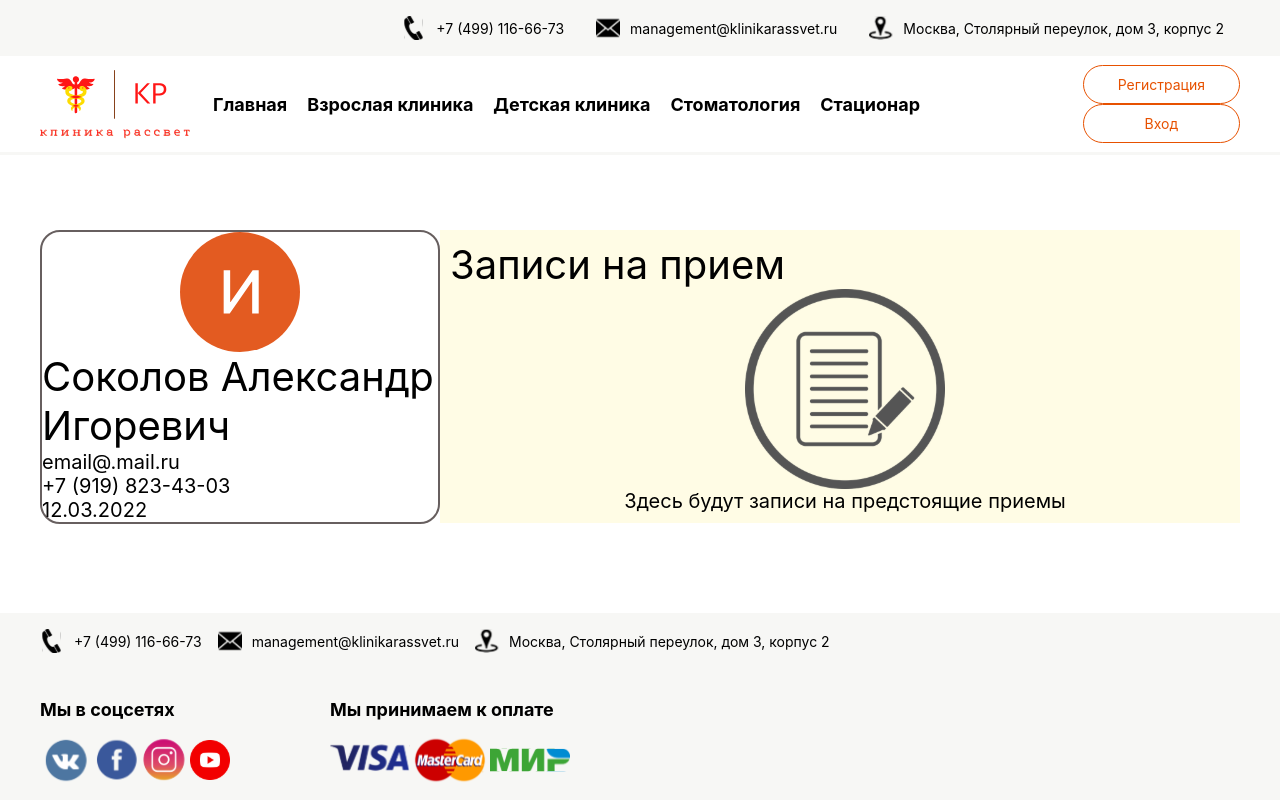
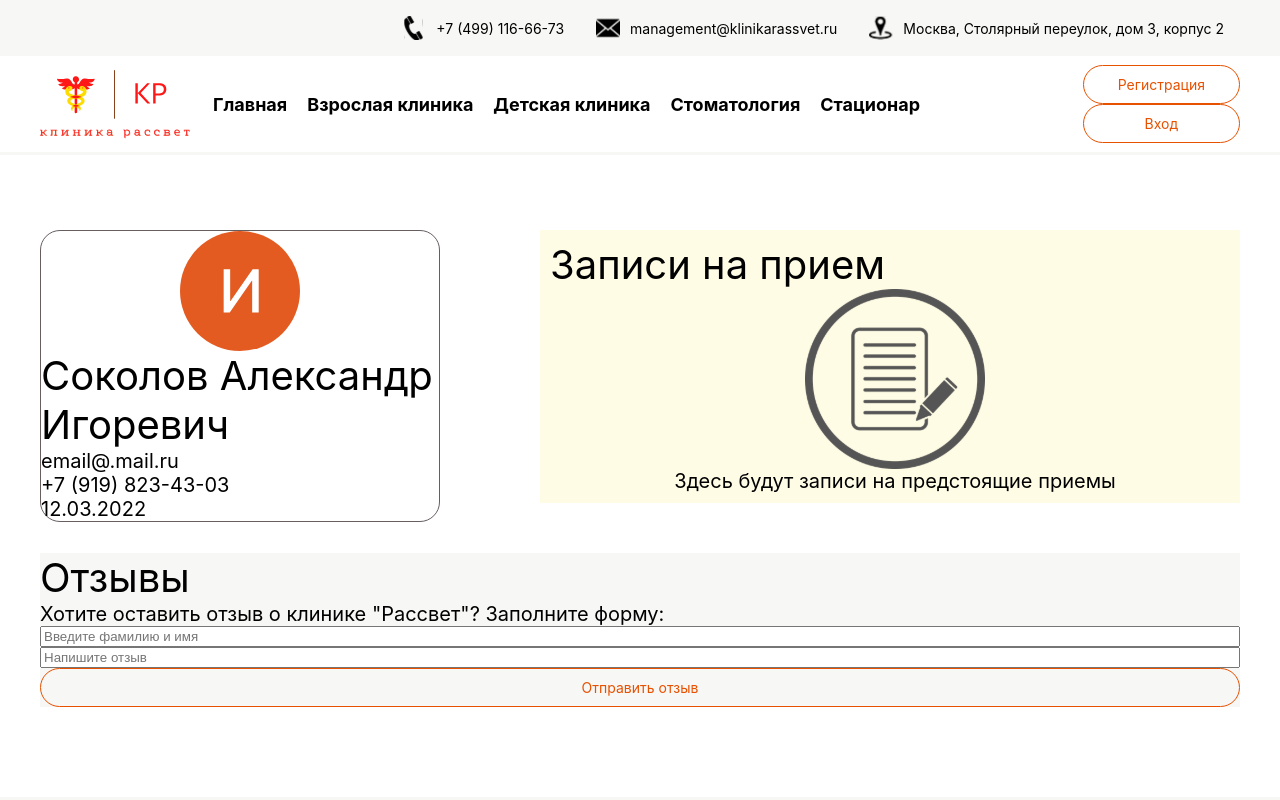
Before and after one commit to Liaisan829/rassvet_clinic_app, a Next.js app: page /profile in a window 1280 px wide. Shown: the top 800 px of the page. Built offline with nearby package versions, Linux system fonts and the light colour scheme.

Commit message:
added reviews to profile, changed quotes

```diff
--- a/components/ui/Button/Button.tsx
+++ b/components/ui/Button/Button.tsx
@@ -6,6 +6,7 @@
     onClick: any,
     buttonText: string,
     buttonColor?: string
+    className?: string
 }
 
 export const Button: FC<ButtonProps> = (props) => {
--- a/pages/profile.tsx
+++ b/pages/profile.tsx
@@ -1,10 +1,16 @@
 import Image from "next/image";
+import {Button} from "../components/ui/Button/Button";
 import {BaseLayout} from "../components/BaseLayout/BaseLayout";
 import profileLogo from "../public/profile/profileLogo.svg";
 import apply_note from "../public/profile/apply_note.svg";
 import styles from "../styles/pagesStyles/profile.module.scss";
 
 const Profile = () => {
+
+    const sendReview = () => {
+        console.log("send review")
+    }
+
     return (
         <BaseLayout title="Профиль">
 
@@ -22,13 +28,22 @@
             <div className={styles.visits}>
                 <h1>Записи на прием</h1>
                 <div className={styles.visits__info}>
-                    <Image src={apply_note} width={200} height={200}/>
+                    <Image src={apply_note} width={180} height={180}/>
                     <p>Здесь будут записи на предстоящие приемы</p>
                 </div>
             </div>
 
             <div className={styles.review}>
-
+                <h1>Отзывы</h1>
+                <p>Хотите оставить отзыв о клинике &quot;Рассвет&quot;? Заполните форму:</p>
+                <input type="text" placeholder="Введите фамилию и имя"/>
+                <input type="text" placeholder="Напишите отзыв"/>
+                <Button
+                    className={styles.review__button}
+                    type="submit"
+                    buttonText="Отправить отзыв"
+                    onClick={sendReview}
+                />
             </div>
         </BaseLayout>
     );
--- a/styles/colors.scss
+++ b/styles/colors.scss
@@ -1,6 +1,6 @@
 $c-black: #000000;
 $c-white: #FFFFFF;
-$c-light-gray: rgba(155, 151, 127, 0.08);
+$c-light-gray: #9B977F14;
 $c-orange: #e75100;
 $c-gray: #8B8888;
 $c-dark-gray: #675F5F;
--- a/styles/pagesStyles/indexPageStyles.module.scss
+++ b/styles/pagesStyles/indexPageStyles.module.scss
@@ -3,6 +3,7 @@
 .healthCare {
   background: $c-light-gray;
   margin-top: 60px;
+
   &__item {
     display: flex;
     flex-direction: row;
--- a/styles/pagesStyles/profile.module.scss
+++ b/styles/pagesStyles/profile.module.scss
@@ -6,7 +6,7 @@
   display: flex;
   flex-direction: column;
   margin: 0 auto;
-  border: 2px $c-dark-gray solid;
+  border: 1px $c-dark-gray solid;
   border-radius: 20px;
   float: left;
 
@@ -20,8 +20,9 @@
 .visits {
   background-color: $c-light-yellow;
   margin-top: 75px;
-  margin-left: 400px;
+  margin-left: 500px;
   padding: 10px 0 10px 10px;
+  max-width: 700px;
 
   &__info{
     display: flex;
@@ -30,3 +31,16 @@
     align-items: center;
   }
 }
+
+.review{
+  margin-top: 50px;
+  background: $c-light-gray;
+  display: flex;
+  flex-direction: column;
+
+  &__button{
+    background: $c-orange;
+    border: none;
+    color:$c-white;
+  }
+}
```
Also changed, not shown: pages/index.tsx (+3 -5 lines), 1 other file (tests, documents, lock files or other folders).
